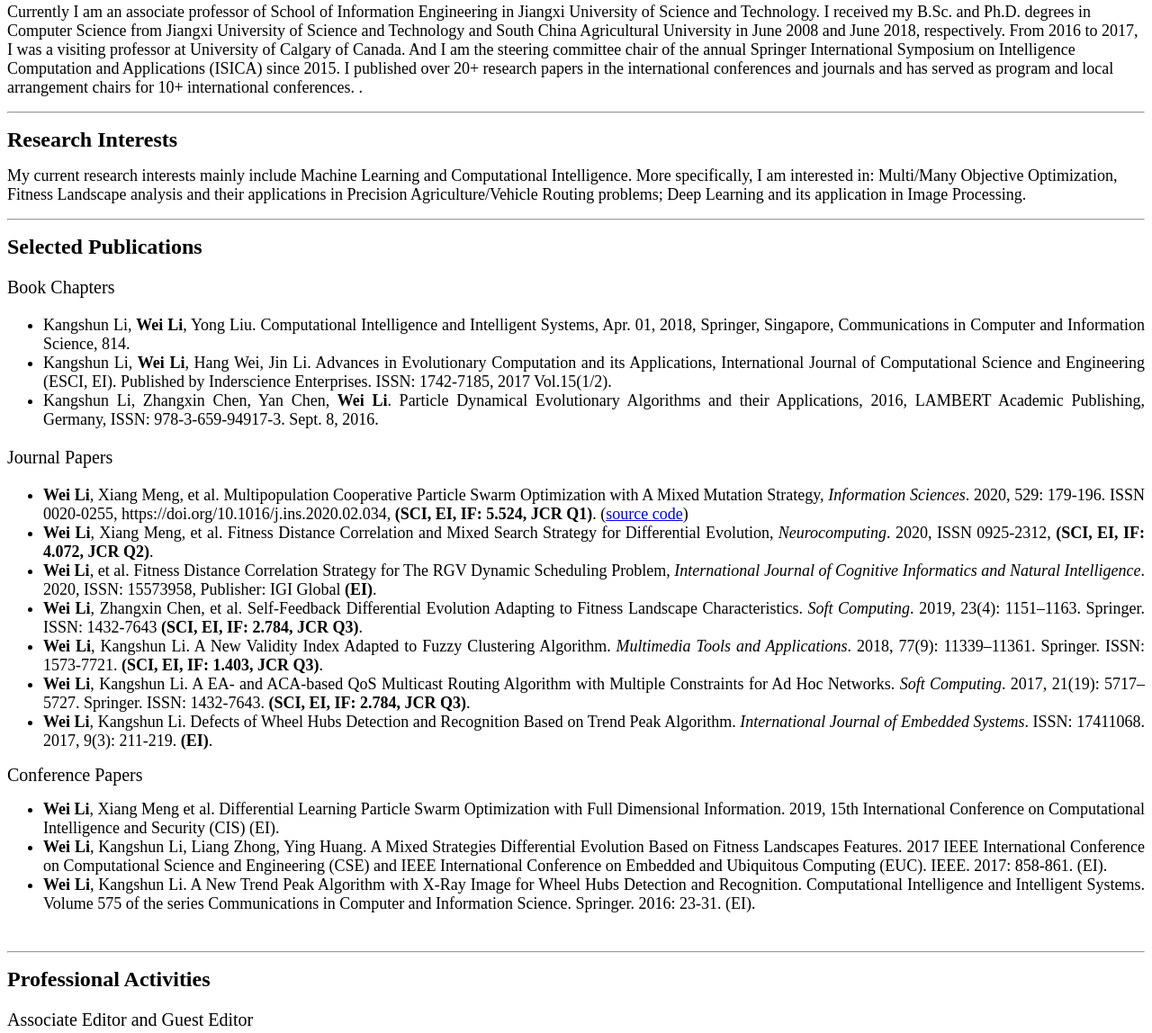
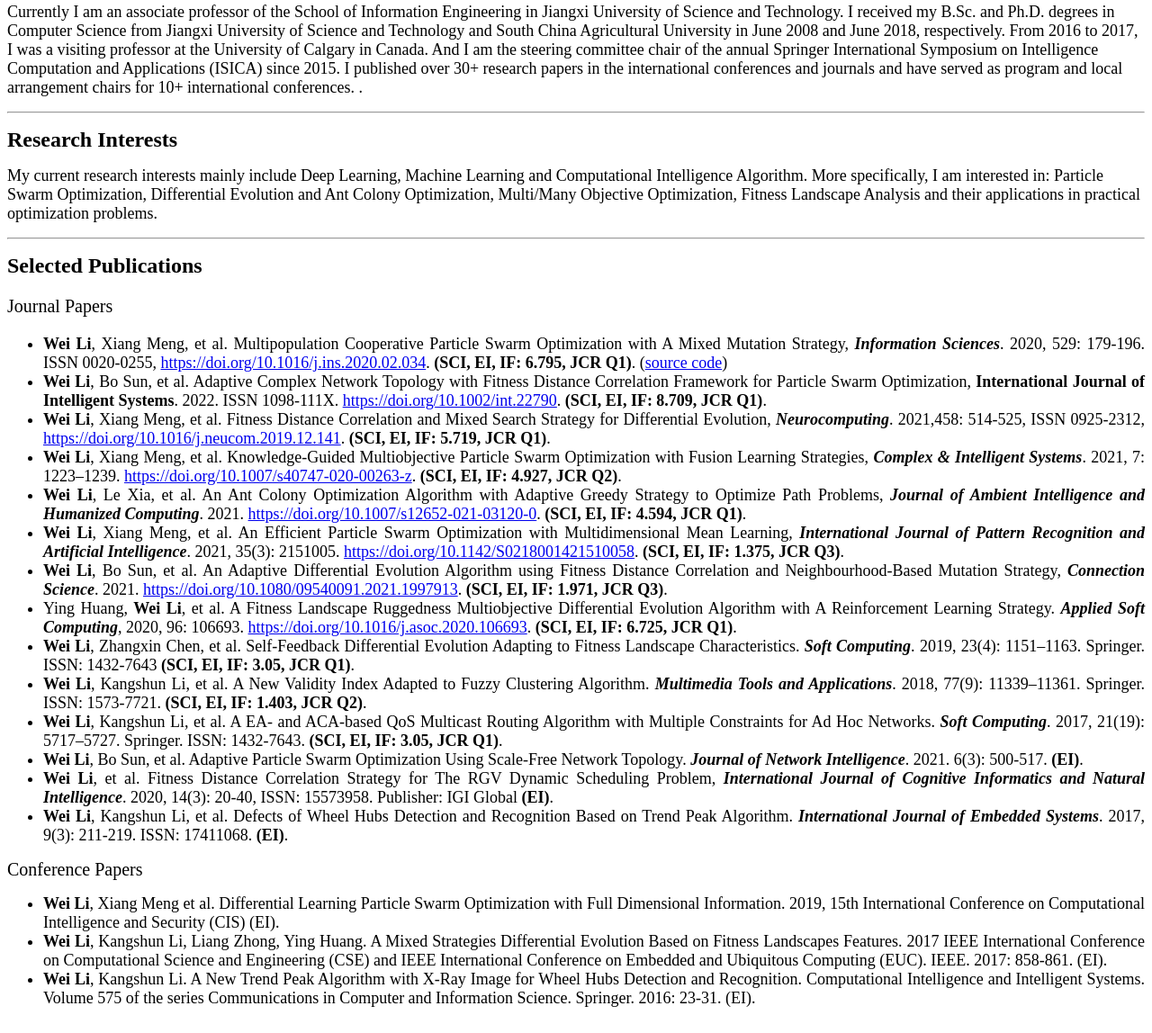
Before and after one commit to weilijxust/weilijxust.github.io, a plain HTML site: page index.html in a window 1280 px wide. Shown: the part 291-1439 px from the top of the page at 90% size. Drawn offline with Linux system fonts and the light colour scheme.

Commit message:
Update index.html

```diff
--- a/index.html
+++ b/index.html
@@ -66,33 +66,33 @@ Office: Room N203, Information Engineering Bldg, Jiangxi University of Science a
     <p> </p>
     <hr style="width: 100%; height: 2px;">
     <p style="color: black;"><b><font size="5"><a name="Biography" class="STYLE106">Brief CV </a></font><font size="5"> </font></b></p>
-    <p><span class="style82">Currently I am an associate professor of School of Information Engineering in Jiangxi University of Science and Technology. I received my B.Sc. and Ph.D. degrees in Computer Science from Jiangxi University of Science and Technology and South China Agricultural University in June 2008 and June 2018, respectively. From 2016 to 2017, I was a visiting professor at University of Calgary of Canada. And I am the steering committee chair of the annual Springer International  Symposium on Intelligence Computation and Applications (ISICA) since 2015. I published over 20+ research papers in the international conferences and journals and has served as program and local arrangement chairs for 10+ international conferences. .</span><span class="style80"><br>
+    <p><span class="style82">Currently I am an associate professor of the School of Information Engineering in Jiangxi University of Science and Technology. I received my B.Sc. and Ph.D. degrees in Computer Science from Jiangxi University of Science and Technology and South China Agricultural University in June 2008 and June 2018, respectively. From 2016 to 2017, I was a visiting professor at the University of Calgary in Canada. And I am the steering committee chair of the annual Springer International  Symposium on Intelligence Computation and Applications (ISICA) since 2015. I published over 30+ research papers in the international conferences and journals and have served as program and local arrangement chairs for 10+ international conferences. .</span><span class="style80"><br>
     </span></p>
     <hr>
     <p style="color: red;"><b><font size="5"><a name="Research_Interests" class="STYLE106">Research
             Interests</a></font></b></p>
-    <p><span class="style82">My current research interests mainly include Machine Learning and Computational Intelligence. More specifically, I am interested in: Multi/Many Objective Optimization, Fitness Landscape analysis and their applications in Precision Agriculture/Vehicle Routing  problems; Deep Learning and its application in Image Processing.</span><span class="style80"><br>
+    <p><span class="style82">My current research interests mainly include Deep Learning, Machine Learning and Computational Intelligence Algorithm. More specifically, I am interested in: Particle Swarm Optimization, Differential Evolution and Ant Colony Optimization, Multi/Many Objective Optimization, Fitness Landscape Analysis and their applications in   practical optimization problems.</span><span class="style80"><br>
     </span></p>
     <hr>
     <p style="color: red;"><b><span class="style98"><font size="5"><a name="Pub" class="STYLE106"><b>Selected
                 Publications</b></a></font><font size="5"></font></span></b></p>
     <div align="justify">
-      <p class="STYLE105">Book Chapters</p>
-      <ul>
-        <li class="style83">Kangshun Li, <strong>Wei Li</strong>, Yong Liu. Computational Intelligence and Intelligent Systems, Apr. 01, 2018, Springer, Singapore, Communications in Computer and Information Science, 814.</li>
-        <li class="style83">Kangshun Li, <strong>Wei Li</strong>, Hang Wei, Jin Li. Advances in Evolutionary Computation and its Applications, International Journal of Computational Science and Engineering (ESCI, EI). Published by Inderscience Enterprises. ISSN: 1742-7185, 2017 Vol.15(1/2).</li>
-        <li class="style83">Kangshun Li, Zhangxin Chen, Yan Chen, <strong>Wei Li</strong>. Particle Dynamical Evolutionary Algorithms and their Applications, 2016, LAMBERT Academic Publishing, Germany, ISSN: 978-3-659-94917-3. Sept. 8, 2016.<br>
-        </li>
-      </ul>
       <p class="STYLE105">Journal Papers</p>
       <ul>
-        <li class="style83"><strong>Wei Li</strong>, Xiang Meng, et al. Multipopulation Cooperative Particle Swarm Optimization with A Mixed Mutation Strategy, <em>Information Sciences</em>. 2020, 529:  179-196. ISSN 0020-0255, https://doi.org/10.1016/j.ins.2020.02.034, <strong>(SCI, EI, IF: 5.524, JCR Q1)</strong>. (<a href="https://weilijxust.github.io/MPCPSO.zip">source code</a>)</li>
-      <li class="style83"><strong>Wei Li</strong>, Xiang Meng, et al. Fitness Distance Correlation and Mixed Search Strategy for Differential Evolution, <em>Neurocomputing</em>. 2020, ISSN 0925-2312, <strong>(SCI, EI, IF: 4.072, JCR Q2)</strong>.</li>
-      <li class="style83"><strong>Wei Li</strong>, et al. Fitness Distance Correlation Strategy for The RGV Dynamic Scheduling Problem, <em>International Journal of Cognitive Informatics and Natural Intelligence</em>. 2020, ISSN: 15573958, Publisher: IGI Global <strong>(EI)</strong>.</li>
-      <li class="style83"><strong>Wei Li</strong>, Zhangxin Chen, et al. Self-Feedback Differential Evolution Adapting to Fitness Landscape Characteristics. <em>Soft Computing</em>. 2019, 23(4): 1151–1163. Springer. ISSN: 1432-7643<strong> (SCI, EI, IF: 2.784, JCR Q3)</strong>.</li>
-      <li class="style83"><strong>Wei Li</strong>, Kangshun Li. A New Validity Index Adapted to Fuzzy Clustering Algorithm. <em>Multimedia Tools and Applications</em>. 2018, 77(9): 11339–11361. Springer. ISSN: 1573-7721. <strong>(SCI, EI, IF: 1.403, JCR Q3)</strong>.</li>
-      <li class="style83"><strong>Wei Li</strong>, Kangshun Li. A EA- and ACA-based QoS Multicast Routing Algorithm with Multiple Constraints for Ad Hoc Networks. <em>Soft Computing</em>. 2017, 21(19): 5717–5727. Springer. ISSN: 1432-7643. <strong>(SCI, EI, IF: 2.784, JCR Q3)</strong>.</li>
-      <li class="style83"><strong>Wei Li</strong>, Kangshun Li. Defects of Wheel Hubs Detection and Recognition Based on Trend Peak Algorithm. <em>International Journal of Embedded Systems</em>. ISSN: 17411068. 2017, 9(3): 211-219. <strong>(EI)</strong>.</li>
+        <li class="style83"><strong>Wei Li</strong>, Xiang Meng, et al. Multipopulation Cooperative Particle Swarm Optimization with A Mixed Mutation Strategy, <strong><em>Information Sciences</em></strong>. 2020, 529:  179-196. ISSN 0020-0255, <a href="https://doi.org/10.1016/j.ins.2020.02.034" target="_blank">https://doi.org/10.1016/j.ins.2020.02.034</a>. <strong>(SCI, EI, IF: 6.795, JCR Q1)</strong>. (<a href="https://weilijxust.github.io/MPCPSO.zip">source code</a>)</li>
+        <li class="style83"><strong>Wei Li</strong>, Bo Sun, et al. Adaptive Complex Network Topology with Fitness Distance Correlation Framework for Particle Swarm Optimization, <strong>International Journal of Intelligent Systems</strong>. 2022. ISSN 1098-111X. <a href="https://doi.org/10.1002/int.22790" target="_blank">https://doi.org/10.1002/int.22790</a>. <strong>(SCI, EI, IF: 8.709, JCR Q1)</strong>.</li>
+        <li class="style83"><strong>Wei Li</strong>, Xiang Meng, et al. Fitness Distance Correlation and Mixed Search Strategy for Differential Evolution, <strong><em>Neurocomputing</em></strong>. 2021,458: 514-525, ISSN 0925-2312, <a href="https://doi.org/10.1016/j.neucom.2019.12.141" target="_blank">https://doi.org/10.1016/j.neucom.2019.12.141</a>.<strong> (SCI, EI, IF: 5.719, JCR Q1)</strong>.</li>
+        <li class="style83"><strong>Wei Li</strong>, Xiang Meng, et al. Knowledge-Guided Multiobjective Particle Swarm Optimization with Fusion Learning Strategies, <strong><em>Complex &amp; Intelligent Systems</em></strong>. 2021, 7: 1223–1239. <a href="https://doi.org/10.1007/s40747-020-00263-z" target="_blank">https://doi.org/10.1007/s40747-020-00263-z</a>. <strong>(SCI, EI, IF: 4.927, JCR Q2)</strong>.</li>
+        <li class="style83"><strong>Wei Li</strong>, Le Xia, et al. An Ant Colony Optimization Algorithm with Adaptive Greedy Strategy to Optimize Path Problems, <strong><em>Journal of Ambient Intelligence and Humanized Computing</em></strong>. 2021. <a href="https://doi.org/10.1007/s12652-021-03120-0" target="_blank">https://doi.org/10.1007/s12652-021-03120-0</a>. <strong>(SCI, EI, IF: 4.594, JCR Q1)</strong>.</li>
+        <li class="style83"><strong>Wei Li</strong>, Xiang Meng, et al. An Efficient Particle Swarm Optimization with Multidimensional Mean Learning, <em><strong>International Journal of Pattern Recognition and Artificial Intelligence</strong></em>. 2021, 35(3): 2151005. <a href="https://doi.org/10.1142/S0218001421510058" target="_blank">https://doi.org/10.1142/S0218001421510058</a>.<strong> (SCI, EI, IF: 1.375, JCR Q3)</strong>.</li>
+        <li class="style83"><strong>Wei Li</strong>, Bo Sun, et al. An Adaptive Differential Evolution Algorithm using Fitness Distance Correlation and Neighbourhood-Based Mutation Strategy, <em><strong>Connection Science</strong></em>. 2021. <a href="https://doi.org/10.1080/09540091.2021.1997913" target="_blank">https://doi.org/10.1080/09540091.2021.1997913</a>. <strong>(SCI, EI, IF: 1.971, JCR Q3)</strong>.</li>
+        <li class="style83">Ying Huang, <strong>Wei Li</strong>, et al. A Fitness Landscape Ruggedness Multiobjective Differential Evolution Algorithm with A Reinforcement Learning Strategy. <strong><em>Applied Soft Computing</em></strong>, 2020, 96: 106693. <a href="https://doi.org/10.1016/j.asoc.2020.106693" target="_blank">https://doi.org/10.1016/j.asoc.2020.106693</a>.<strong> (SCI, EI, IF: 6.725, JCR Q1)</strong>.</li>
+      <li class="style83"><strong>Wei Li</strong>, Zhangxin Chen, et al. Self-Feedback Differential Evolution Adapting to Fitness Landscape Characteristics. <strong><em>Soft Computing</em></strong>. 2019, 23(4): 1151–1163. Springer. ISSN: 1432-7643<strong> (SCI, EI, IF: 3.05, JCR Q1)</strong>.</li>
+      <li class="style83"><strong>Wei Li</strong>, Kangshun Li, et al. A New Validity Index Adapted to Fuzzy Clustering Algorithm. <strong><em>Multimedia Tools and Applications</em></strong>. 2018, 77(9): 11339–11361. Springer. ISSN: 1573-7721. <strong>(SCI, EI, IF: 1.403, JCR Q2)</strong>.</li>
+      <li class="style83"><strong>Wei Li</strong>, Kangshun Li, et al. A EA- and ACA-based QoS Multicast Routing Algorithm with Multiple Constraints for Ad Hoc Networks. <strong><em>Soft Computing</em></strong>. 2017, 21(19): 5717–5727. Springer. ISSN: 1432-7643. <strong>(SCI, EI, IF: 3.05, JCR Q1)</strong>.</li>
+      <li class="style83"><strong>Wei Li</strong>, Bo Sun, et al. Adaptive Particle Swarm Optimization Using Scale-Free Network Topology. <strong><em>Journal of Network Intelligence</em></strong>. 2021. 6(3): 500-517. <strong>(EI)</strong>.</li>
+      <li class="style83"><strong>Wei Li</strong>, et al. Fitness Distance Correlation Strategy for The RGV Dynamic Scheduling Problem, <em><strong>International Journal of Cognitive Informatics and Natural Intelligence</strong></em>. 2020, 14(3): 20-40, ISSN: 15573958. Publisher: IGI Global <strong>(EI)</strong>.</li>
+      <li class="style83"><strong>Wei Li</strong>, Kangshun Li, et al. Defects of Wheel Hubs Detection and Recognition Based on Trend Peak Algorithm. <strong><em>International Journal of Embedded Systems</em></strong>. 2017, 9(3): 211-219. ISSN: 17411068.  <strong>(EI)</strong>.</li>
       </ul>
       <p><span class="STYLE105">Conference Papers</span></p>
       <ul><li class="style83"><strong>Wei Li</strong>, Xiang Meng et al. Differential Learning Particle Swarm Optimization with Full Dimensional Information. 2019, 15th International Conference on Computational Intelligence and Security (CIS) (EI).</li>
@@ -108,6 +108,7 @@ Office: Room N203, Information Engineering Bldg, Jiangxi University of Science a
     <p class="STYLE105">Associate Editor and Guest Editor</p>
     <ul class="style83">
       <li><strong>Associate Editor</strong>: International Journal of Cognitive Informatics and Natural Intelligence</li>
+      <li><strong>Associate Editor</strong>: International Journal of Computing Science and Mathematics</li>
       <li><strong>Guest Editor</strong>: Special Issue on Evolutionary Computation and Intelligent Algorithm, International Journal of Computer Mathematics (SCI). Published by Taylor &amp; Francis. Special Issue of Advances in Evolutionary Computation and its Applications, International Journal of Computational Science and Engineering (ESCI, EI). Published by Inderscience Enterprises.</li>
     </ul>
     <p class="STYLE105"><span class="STYLE105">Conference Organizers and Program Committees</span>    </p>
@@ -125,6 +126,6 @@ Office: Room N203, Information Engineering Bldg, Jiangxi University of Science a
 </ul>
 <hr>
 
-    Last updated:&nbsp;May.29, 2020<br>
+    Last updated:&nbsp;February.04, 2022<br>
 </body>
 </html>
```
